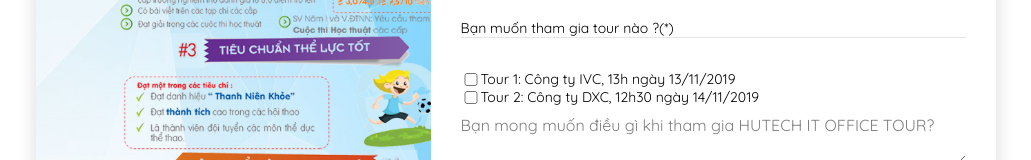
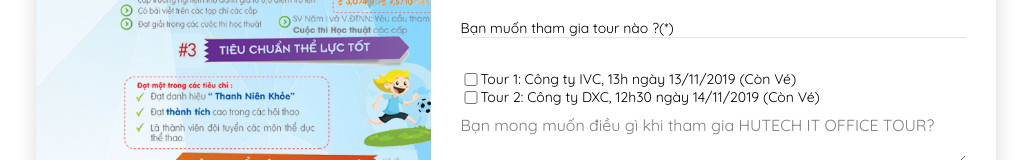
Before and after one commit to ithutechtour/ithutechtour.github.io, a plain HTML site: page IVC_DXC/index.html in a window 1280 px wide. Shown: the part 472-632 px from the top of the page, without its empty margins (124-1155 px from the left). Drawn offline with nearby package versions, Linux system fonts and the light colour scheme.

Commit message:
Update index.html

```diff
--- a/IVC_DXC/index.html
+++ b/IVC_DXC/index.html
@@ -47,8 +47,8 @@
 						</div>
 
                         <div class="input-group">Bạn muốn tham gia tour nào ?(*)</div>
-							<label for="tour1"><div class="col-md-12"><input class="fix-checkbox" type="checkbox" id="tour1" name="tour1" /><span>Tour 1: Công ty IVC, 13h ngày 13/11/2019</span></div></label>
-							<label for="tour2"><div class="col-md-12"><input class="fix-checkbox" type="checkbox" id="tour2" name="tour2"/><span>Tour 2: Công ty DXC, 12h30 ngày 14/11/2019</span></div></label>
+							<label for="tour1"><div class="col-md-12"><input class="fix-checkbox" type="checkbox" id="tour1" name="tour1" /><span>Tour 1: Công ty IVC, 13h ngày 13/11/2019 (Còn Vé)</span></div></label>
+							<label for="tour2"><div class="col-md-12"><input class="fix-checkbox" type="checkbox" id="tour2" name="tour2"/><span>Tour 2: Công ty DXC, 12h30 ngày 14/11/2019 (Còn Vé)</span></div></label>
 
                         <div class="input-group">
                             <textarea id="cauhoi" class="input--style-2" placeholder="Bạn mong muốn điều gì khi tham gia HUTECH IT OFFICE TOUR?" style="border:none;width:100%" ></textarea>
```
